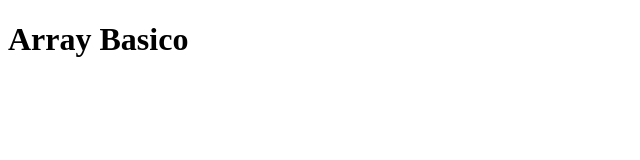
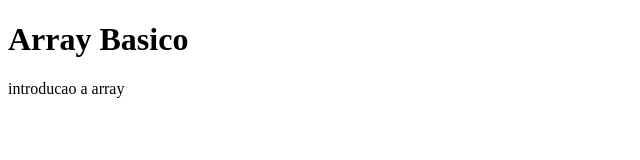
Before and after one commit to DiasMath/Projetos, a plain HTML site: page Array - Basico/index.html in a window 1280 px wide. Shown: the whole page, without its empty margins (0-640 px from the left). Drawn offline with Linux system fonts and the light colour scheme.

Commit message:
adicionado paragrafo

```diff
--- a/Array - Basico/index.html
+++ b/Array - Basico/index.html
@@ -8,7 +8,7 @@
 </head>
 <body>
     <h1> Array Basico</h1>
-
+    <p> introducao a array</p>
 <script src="index.js"></script>
 </body>
 </html>
```
